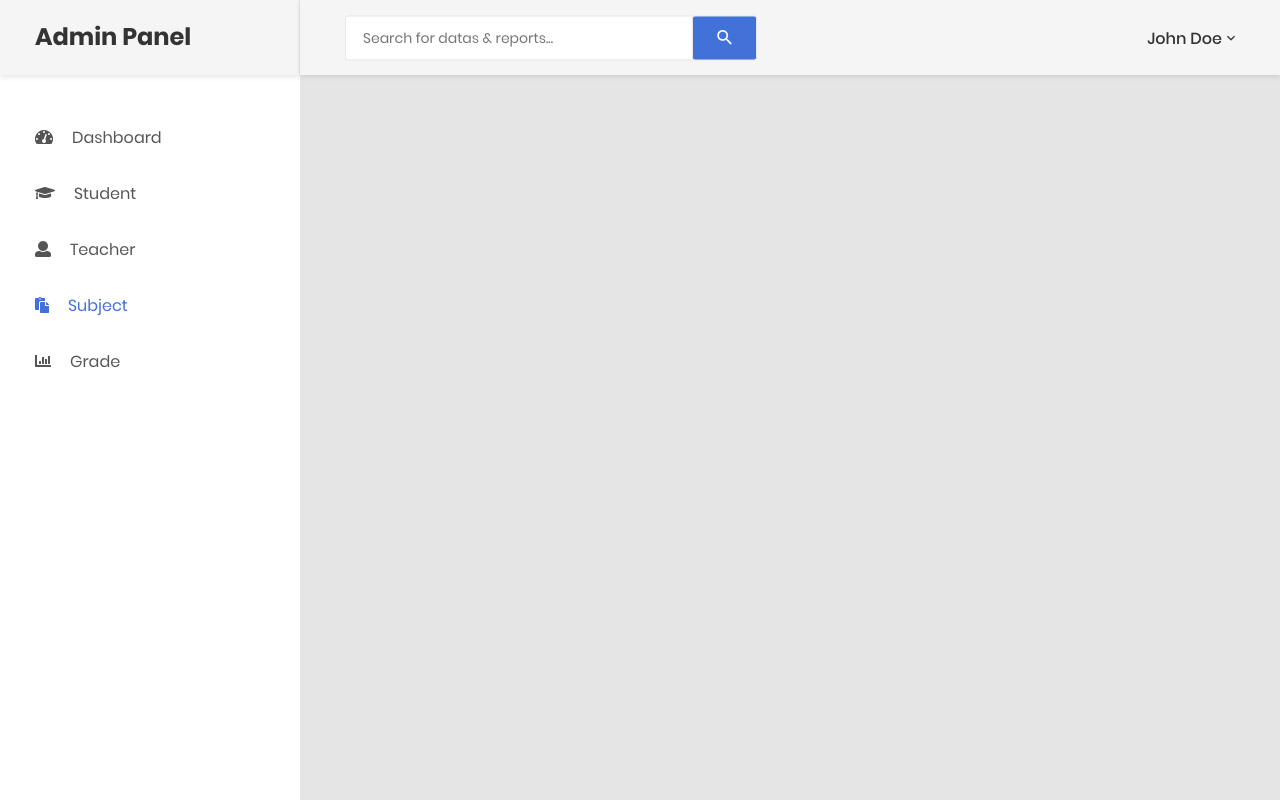
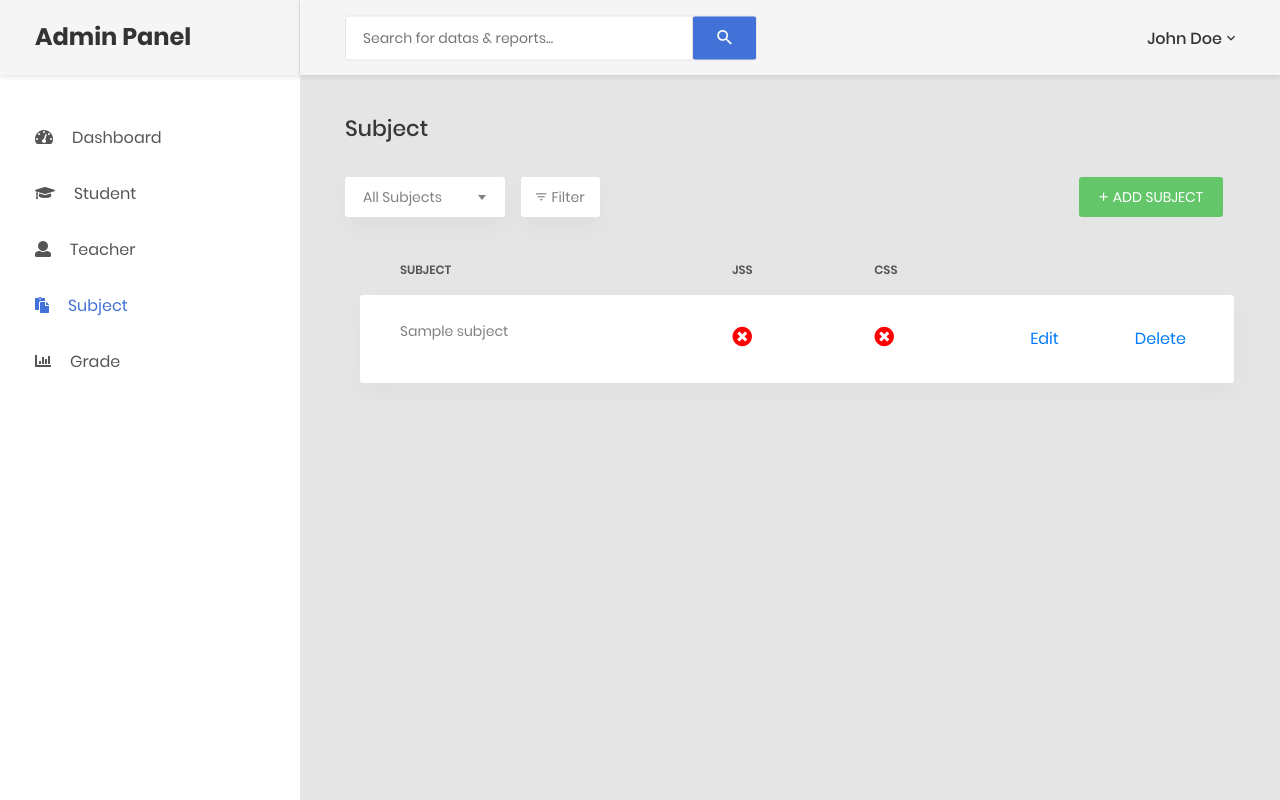
Before and after one commit to emediongcosmas/School-Management-System, a PHP site: page /view/viewsubject.php in a window 1280 px wide. Run offline with PHP 8.4, Linux system fonts and the light colour scheme; tables that the repository leaves empty or names only in its code hold one stand-in row (values such as "Sample post").

Commit message:
Update subject feature

```diff
--- /dev/null
+++ b/assets/css/custom.css
@@ -0,0 +1,15 @@
+.green {
+    font-size: 20px;
+    color: green;
+}
+
+.red {
+    font-size: 20px;
+    color: red;
+}
+
+.subject {
+
+    font-size: 40px;
+
+}
--- a/assets/js/custom.js
+++ /dev/null
@@ -1,26 +0,0 @@
-$(documment).ready(function(){
-    $('#nameSearch').keyup(function(){
-
-       $.ajax({
-           type: 'POST',
-           url: '../../controller/readstudent.controller.php',
-           data: 'keyword='+$(this).val(),
-           beforeSend: function(){
-               $('nameSearch').css('background','#FFF url(LoaderIcon.gif) no-repeat 165px');
-           },
-           success: function(data){
-               $('#suggestion-box').show();
-               $('#suggestion-box').html(data);
-               $('#suggestion-box').css('background','#FFF');
-           }
-       });
-
-    });
-});
-
-
-// To select student name
-function selectStudent(val) {
-    $('#nameSearch').val(val);
-    $('#suggestion-box').hide();
-}
--- a/controller/student.controller.php
+++ b/controller/student.controller.php
@@ -38,7 +38,7 @@
         // Add new student to the database
         $student->InsertStudent();
 
-        header('Location: ../view/student.php');
+        header('Location: ../view/viewstudent.php');
 
 
 ?>
--- a/controller/teacher.controller.php
+++ b/controller/teacher.controller.php
@@ -29,6 +29,6 @@
     // Add new teacher to the database
     $teacher->newTeacher();
 
-    header('Location: ../view/teacher.php');
+    header('Location: ../view/viewteacher.php');
 
 ?>
--- a/model/subject.model.php
+++ b/model/subject.model.php
@@ -58,12 +58,54 @@
 
         public function InsertSubject() {
 
-            $insertStudent = $this->connect()->prepare("INSERT INTO subject (subject, jss, sss) VALUES ( :subject, :jss, :sss)");
+            try {
 
-            $insertStudent->bindParam(':subject', $this->subject);
-            $insertStudent->bindParam(':jss', $this->jss);
-            $insertStudent->bindParam(':sss', $this->sss);
-            $insertStudent->execute();
+                $insertSubject = $this->connect()->prepare("INSERT INTO subject (subject, jss, sss) VALUES ( :subject, :jss, :sss)");
+
+                $insertSubject->bindParam(':subject', $this->subject);
+                $insertSubject->bindParam(':jss', $this->jss);
+                $insertSubject->bindParam(':sss', $this->sss);
+                $insertSubject->execute();
+
+                }
+
+            catch (PDOException $e){
+
+                echo $e->getMessage;
+
+            }
+
+        }
+
+        public function EditSubject() {
+
+
+
+        }
+
+        public function DeleteSubject() {
+
+
+
+        }
+
+        public function ViewSubject() {
+
+            try {
+
+                $viewSubject = $this->connect()->prepare("SELECT * FROM subject ORDER BY subject ASC");
+                $viewSubject->execute();
+                $subjects = $viewSubject->fetchAll();
+
+                    return $subjects;
+
+                }
+
+            catch (PDOException $e){
+
+                echo $e->getMessage;
+
+            }
 
         }
 
--- a/view/addsubject.php
+++ b/view/addsubject.php
@@ -37,6 +37,7 @@
                                 <br>
 
                                 <div class="form-group col-md-12 text-center">
+                                    <input type="hidden" name="action" id="action" value="addsubject">
                                     <button type="submit" class="btn btn-primary text-right">Submit</button>
                                 </div>
                             </form>
--- a/view/sub-views/header.php
+++ b/view/sub-views/header.php
@@ -29,6 +29,7 @@
 
     <!-- Main CSS-->
     <link href="../assets/css/theme.css" rel="stylesheet" media="all">
+    <link href="../assets/css/custom.css" rel="stylesheet" media="all">
 
 </head>
 
--- a/view/viewsubject.php
+++ b/view/viewsubject.php
@@ -1,4 +1,10 @@
 <?php
+
+    include '../model/subject.model.php';
+
+    $subjects = new Subject;
+    $subjects = $subjects->ViewSubject();
+
     $page = "Subject";
     include 'sub-views/header.php';
 ?>
@@ -7,6 +13,89 @@
 <div class="main-content">
     <div class="section__content section__content--p30">
         <div class="container-fluid">
+            <div class="row">
+                <div class="col-md-12">
+                    <!-- DATA TABLE -->
+                    <h3 class="title-5 m-b-35">Subject</h3>
+                    <div class="table-data__tool">
+                        <div class="table-data__tool-left">
+                            <div class="rs-select2--light rs-select2--md">
+                                <select class="js-select2" name="property">
+                                    <option selected="selected">All Subjects</option>
+                                    <option value="">JSS</option>
+                                    <option value="">SSS</option>
+                                </select>
+                                <div class="dropDownSelect2"></div>
+                            </div>
+                            <button class="au-btn-filter">
+                                <i class="zmdi zmdi-filter-list"></i>filter</button>
+                        </div>
+                        <div class="table-data__tool-right">
+                            <button class="au-btn au-btn-icon au-btn--green au-btn--small" onclick="window.location.href='addsubject.php'">
+                                <i class="zmdi zmdi-plus"></i>add subject</button>
+                        </div>
+                    </div>
+                    <div class="table-responsive table-responsive-data2 col-md-12">
+                        <table class="table table-data2">
+                            <thead>
+                                <tr>
+                                    <th>Subject</th>
+                                    <th>jss</th>
+                                    <th>css</th>
+                                </tr>
+                            </thead>
+
+                            <?php foreach($subjects as $subject) { ?>
+
+                            <tbody>
+                                <tr class="tr-shadow">
+                                    <td width="50%"><?= $subject['subject']; ?></td>
+                                    <td width="20%">
+
+                                        <?php if($subject['jss'] == 1) { ?>
+
+                                            <i class="fas fa-check-circle green"></i>
+
+                                        <?php } else { ?>
+
+                                            <i class="fas fa-times-circle red"></i>
+
+                                        <?php }?>
+                                    </td>
+                                    <td width="20%">
+                                        <?php if($subject['sss'] == 1) { ?>
+
+                                            <i class="fas fa-check-circle green"></i>
+
+                                        <?php } else { ?>
+
+                                            <i class="fas fa-times-circle red"></i>
+
+                                        <?php }?>
+                                    </td>
+                                    <td width="5%">
+                                        <form action="../controller/subject.controller.php" method="POST">
+                                            <input type="hidden" name="id" value="<?= $subject['id']; ?>">
+                                            <button type="submit" class="btn btn-link">Edit</button>
+                                        </form>
+                                    </td>
+                                    <td width="5%">
+                                        <form action="../controller/subject.controller.php" method="POST">
+                                            <input type="hidden" name="id" value="<?= $subject['id']; ?>">
+                                            <button type="submit" class="btn btn-link">Delete</button>
+                                        </form>
+                                    </td>
+                                </tr>
+                                <tr class="spacer"></tr>
+                            </tbody>
+
+                            <?php } ?>
+
+                        </table>
+                    </div>
+                    <!-- END DATA TABLE -->
+                </div>
+            </div>
 
 
         </div>
```
Also changed, not shown: controller/subject.controller.php (+19 -5 lines), view/viewteacher.php (+11 -15 lines).
